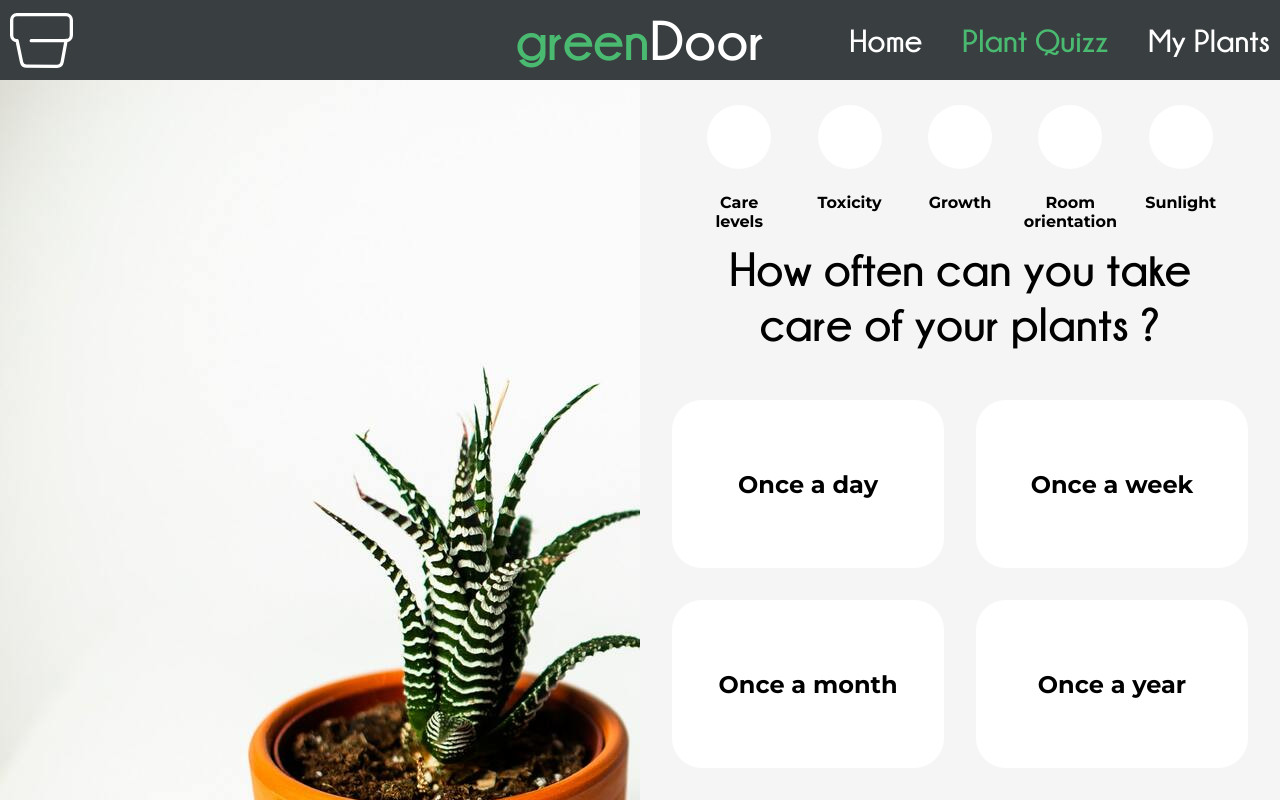
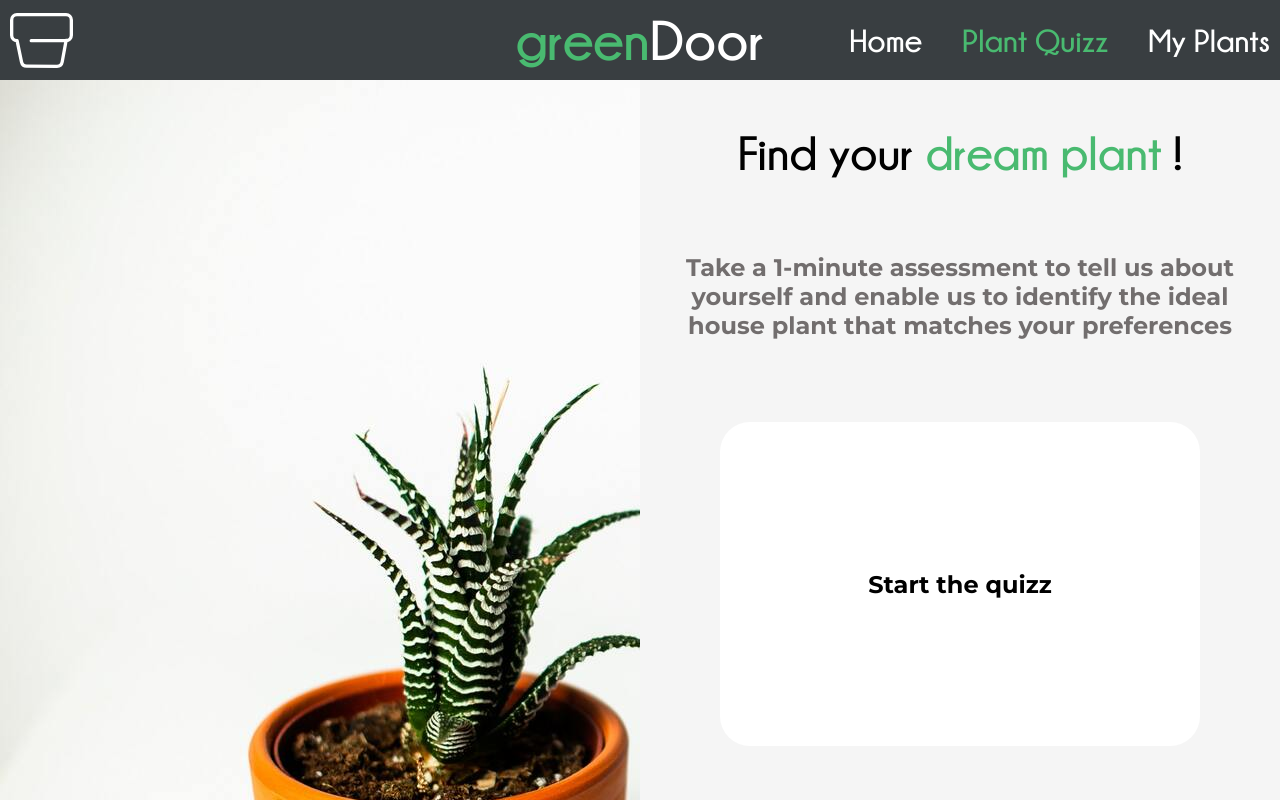
Before and after one commit to WildCodeSchool-2024-02/JS-Nantes-RAMCss-II-P2-GreenDoor, a React (Vite) app in the folder client/: page /quizz in a window 1280 px wide. Built offline with nearby package versions, Linux system fonts and the light colour scheme.

Commit message:
made the intro page for the quizz

```diff
--- a/client/src/components/QuizzProgressBar.jsx
+++ b/client/src/components/QuizzProgressBar.jsx
@@ -7,13 +7,15 @@ function QuizzProgressBar({ quizz, questionIndex }) {
     return quizz ? quizzObject.map((question) => question.topic) : [];
   }
 
-  // fix :  quizzObject.forEach((question) => topics.push(question.topic));
+  //  fix :  quizzObject.forEach((question) => topics.push(question.topic));
 
   return (
     <ul className="progress-bar">
       {extractTopics(quizz).map((topic, index) => (
         <li key={topic}>
-          <figure className={index < questionIndex ? "question-answeared" : ""}>
+          <figure
+            className={index <= questionIndex ? "question-answeared" : ""}
+          >
             <div>
               {index < questionIndex && <img src={tick} alt="ticked" />}
             </div>
--- a/client/src/pages/Quizz.jsx
+++ b/client/src/pages/Quizz.jsx
@@ -5,7 +5,8 @@ import background from "../assets/images/headerCactus.jpg";
 import "../styles/Quizz.css";
 
 function Quizz() {
-  const [questionIndex, setQuestionIndex] = useState(0);
+  // this state is used to keep track of the question index, and also to display the intro page if it's null
+  const [questionIndex, setQuestionIndex] = useState(null);
   const [answears, setAnswears] = useState([]);
 
   function handleQuizzButton(index) {
@@ -23,6 +24,23 @@ function Quizz() {
         <img src={background} alt="decorative" />
       </figure>
       <section className="questions-container">
+        {questionIndex === null ? (
+          // This is the intro of the quizz
+          <>
+            <h1>
+              Find your <strong>dream plant</strong> !
+            </h1>
+            <h3>
+              Take a 1-minute assessment to tell us about yourself and enable us
+              to identify the ideal house plant that matches your preferences
+            </h3>
+            <button type="button" onClick={() => setQuestionIndex(() => 0)}>
+              Start the quizz
+            </button>
+          </>
+        ) : (
+          // this is the part with the regular quizz
+          <>
             <QuizzProgressBar quizz={quizz} questionIndex={questionIndex} />
             <h2>{quizz[questionIndex].question}</h2>
 
@@ -31,12 +49,17 @@ function Quizz() {
             >
               {quizz[questionIndex].answears.map((answear, index) => (
                 <li key={answear}>
-              <button type="button" onClick={() => handleQuizzButton(index)}>
+                  <button
+                    type="button"
+                    onClick={() => handleQuizzButton(index)}
+                  >
                     {answear}
                   </button>
                 </li>
               ))}
             </ul>
+          </>
+        )}
       </section>
     </section>
   );
--- a/client/src/styles/Quizz.css
+++ b/client/src/styles/Quizz.css
@@ -21,7 +21,8 @@
   background-color: var(--background-color);
 }
 
-.questions-container > h2 {
+.questions-container > h2,
+.questions-container > h1 {
   width: 75%;
   text-align: center;
   color: var(--grey);
@@ -30,7 +31,21 @@
   font-size: 48px;
 }
 
-.questions-container > ul > li > button {
+.questions-container > h3 {
+  font-family: var(--font-family-body);
+  font-weight: bold;
+  font-size: var(--font-size-text);
+  text-align: center;
+  padding: 0px 32px;
+  color: var(--secondary-font-color);
+}
+
+.questions-container h1 > strong {
+  color: var(--accent-color);
+}
+
+.questions-container > ul > li > button,
+button {
   font-family: var(--font-family-body);
   font-weight: bold;
   font-size: var(--font-size-text);
@@ -42,8 +57,20 @@
   padding: 0px 16px;
 }
 
-.questions-container > ul > li > button:hover,
-.questions-container > ul > li > button:focus {
+.questions-container button {
+  font-family: var(--font-family-body);
+  font-weight: bold;
+  font-size: var(--font-size-text);
+  width: 75%;
+  height: 75%;
+  border: 0;
+  border-radius: 30px;
+  background-color: var(--fore-ground-color);
+  padding: 0px 16px;
+}
+
+.questions-container button:hover,
+.questions-container button:focus {
   background-color: var(--accent-color);
   color: white;
   border: 0;
```
Lines whose indentation alone changed are shown as unchanged.
